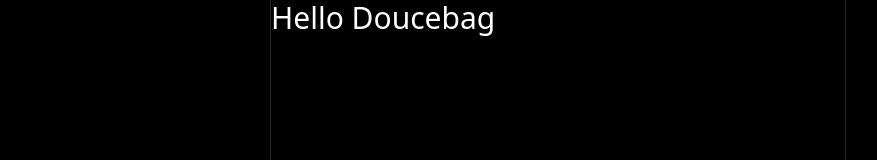
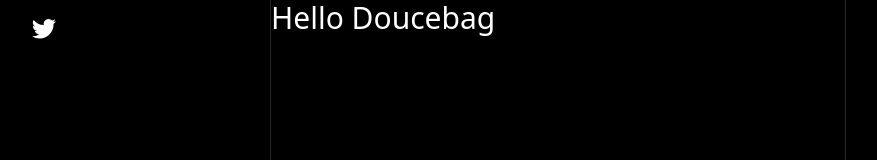
Before and after one commit to pandeyastha/Chirpy, a Next.js app: page / in a window 1280 px wide. Shown: the top 160 px of the page, without its empty margins (82-959 px from the left). Built offline with nearby package versions, Linux system fonts and the light colour scheme.

Commit message:
sidebar logo added

```diff
--- a/components/layout/Sidebar.tsx
+++ b/components/layout/Sidebar.tsx
@@ -1,5 +1,6 @@
 import {BsHouseFill, BsBellFill} from "react-icons/bs";
 import {FaUser} from "react-icons/fa";
+
 import SidebarLogo from "./SidebarLogo";
 
 const Sidebar = () => {
--- a/components/layout/SidebarLogo.tsx
+++ b/components/layout/SidebarLogo.tsx
@@ -1,7 +1,25 @@
+import { useRouter } from "next/router";
+import {BsTwitter} from "react-icons/bs";
+
+
 const SidebarLogo = () => {
+    const router= useRouter();
     return (
-        <div>
-
+        <div
+        onClick={ () => router.push("/")}
+        className="
+        rounded-full
+        h-14
+        w-14
+        p-4
+        flex
+        items-center
+        justify-center
+        hover:bg-blue-300
+        hover:bg-opacity-10
+        cursor-pointer
+        ">
+            <BsTwitter  size={30} color="white"/>
         </div>
      );
 }
```
